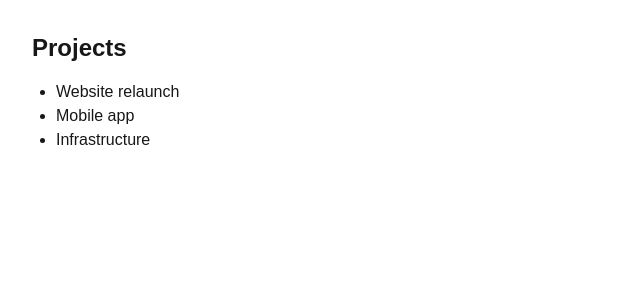
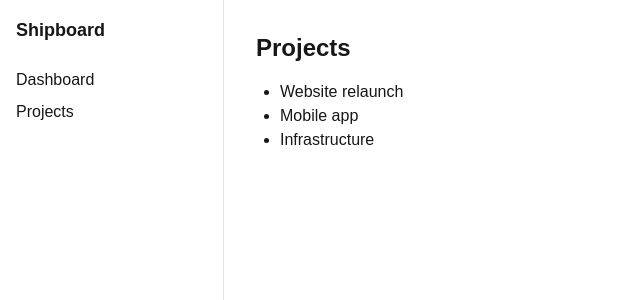
Before and after one commit to morfidon/shipboard, a Next.js app: page /projects in a window 1280 px wide. Shown: the top 300 px of the page, without its empty margins (0-640 px from the left). Built offline with nearby package versions, Linux system fonts and the light colour scheme.

Commit message:
Add the app layout with a sidebar and a dashboard page

```diff
--- /dev/null
+++ b/app/(app)/dashboard/page.tsx
@@ -0,0 +1,10 @@
+export default function DashboardPage() {
+  return (
+    <div>
+      <h1 className="text-2xl font-bold">Dashboard</h1>
+      <p className="mt-2 text-zinc-600 dark:text-zinc-400">
+        Your team at a glance.
+      </p>
+    </div>
+  );
+}
--- /dev/null
+++ b/app/(app)/layout.tsx
@@ -0,0 +1,18 @@
+export default function AppLayout({
+  children,
+}: {
+  children: React.ReactNode;
+}) {
+  return (
+    <div className="flex flex-1">
+      <aside className="w-56 border-r border-zinc-200 p-4 dark:border-zinc-800">
+        <p className="mb-6 text-lg font-bold">Shipboard</p>
+        <nav className="flex flex-col gap-2">
+          <a href="/dashboard">Dashboard</a>
+          <a href="/projects">Projects</a>
+        </nav>
+      </aside>
+      <main className="flex-1 p-8">{children}</main>
+    </div>
+  );
+}
--- a/app/projects/page.tsx
+++ b/app/(app)/projects/page.tsx
@@ -1,12 +1,12 @@
 export default function ProjectsPage() {
   return (
-    <main className="p-8">
+    <div>
       <h1 className="text-2xl font-bold">Projects</h1>
       <ul className="mt-4 list-disc pl-6">
         <li>Website relaunch</li>
         <li>Mobile app</li>
         <li>Infrastructure</li>
       </ul>
-    </main>
+    </div>
   );
 }
```
